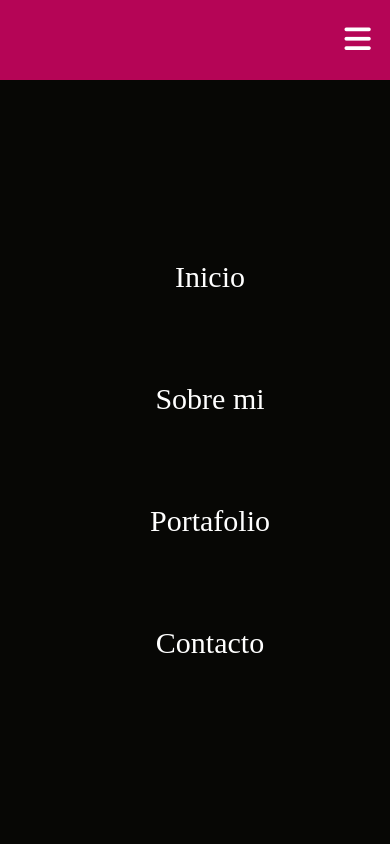
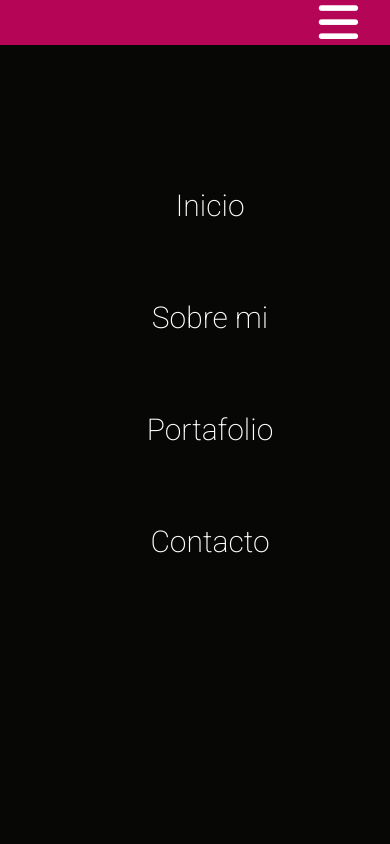
Before and after one commit to DevilsWillCry/GIT_PRATICE, a plain HTML site: page index.html in a window 390 px wide. Both pictures are taken after a click on the label 195 px from the left and 40 px from the top of the page. Shown: the top 844 px of the page. Drawn offline with Linux system fonts and the light colour scheme.

Commit message:
Sección de About Me, revisar responsive

```diff
--- a/index.html
+++ b/index.html
@@ -11,26 +11,57 @@
 <body>
     <div class="Container-Nav">
         <h1 class="Tittle-Main">DevFolio</h1>
+        <input type="checkbox" id="check" class="check-toggle">
+        <label for="check" class="checkbtn">
+            <i id="Nav-Bar" class="fa-solid fa-bars"></i>
+        </label>
         <nav class="Nav-Main">
             <ul class="Lists">
-                <li ><a class="Home-A" href="#Section-Main">Inicio</a></li>
-                <li><a href="#">Sobre mi</a></li>
-                <li><a href="#">Portafolio</a></li>
-                <li><a href="#">Contacto</a></li>
+                    <li><a href="#Section-Main">Inicio</a></li>
+                    <li><a href="#Section-AboutMe">Sobre mi</a></li>
+                    <li><a href="#Portafolio">Portafolio</a></li>
+                    <li><a href="#Contacto">Contacto</a></li>
             </ul>
         </nav>
-        <div class="bar-icon">
-            <input type="checkbox" id="check">
-            <label for="check" class="checkbtn">
-                <i id="Nav-Bar" class="fa-solid fa-bars"></i>
-            </label>
-        </div>
     </div>
-    <section id="Section-Main">
+    <section id="Section-Main" class="scroll-section">
         <h1 class="My-Tittle">Soy Miguel Angel, <span>Desarrollador Web</span></h1>
         <img src="img/FotoHojadeVida.png" alt="Imagen de perfil" class="Img-Main">
     </section>
-    <section id="Section-AboutMe"></section>
+    <section id="Section-AboutMe">
+        <div class="Container-AboutMe">
+            <div class="Img-AboutMe">
+                <img src="img/IMG_MAIN.png" alt="Foto Miguel Angel mirando de frente">
+            </div>
+            <div class="About-Me">
+                <h2>Sobre mi</h2>
+                <p>
+                    Soy una persona a la que le gusta la programación y adquirir
+                    nuevos conocimientos constantemente. Espero aprender HTML y CSS de forma natural para enfrentar nuevos retos.
+                </p>
+                <ul>
+                    <li>Estudio de Ingeniería Electrónica</li>
+                    <li>Decimo semestre egresado en Tecnología en Automatización Industrial</li>
+                    <li>Fuerte enfoque en programación y desarrollo de software</li>
+                </ul>
+            </div>
+        </div>
+    </section>
+    <section id="Portafolio"></section>
+    <section id="Contacto"></section>
+
+    <script>
+        // Seleccionamos todos los enlaces de la barra de navegación
+        const navLinks = document.querySelectorAll('.Nav-Main a');
+        console.log(navLinks);
+        // Añadimos un evento a cada enlace
+        navLinks.forEach(link => {
+            link.addEventListener('click', () => {
+                // Desmarcar el checkbox para cerrar el menú
+                document.getElementById('check').checked = false;
+            });
+        });
+    </script>
 
 </body>
 </html>
--- a/styles.css
+++ b/styles.css
@@ -1,10 +1,19 @@
-body{
+body {
     background-color: #070707;
     margin: 0;
     padding: 0;
 }
 
-.Container-Nav{
+html {
+    scroll-behavior: smooth;
+}
+
+
+* {
+    font-family: 'Roboto', sans-serif;
+}
+
+.Container-Nav {
     color: #ffffff;
     position: fixed;
     background-color: #000000;
@@ -15,222 +24,251 @@ body{
     justify-content: space-between;
 }
 
-
-
-.checkbtn{
-    float:right;
+.checkbtn {
+    float: right;
     line-height: 80px;
     font-size: 25px;
     cursor: pointer;
     display: none;
 }
 
-#check{
+#check {
     display: none;
 }
 
-
-.Nav-Main{
-    align-content:center;
+.Nav-Main {
+    align-content: center;
     margin-right: 5vh;
 }
-.Lists li{
+
+.Lists li {
     display: inline-flex;
 }
 
-.Lists li a{
+.Lists li a {
     text-decoration: none;
     color: white;
     margin-left: 30px;
-    font-size: 18PX;
-}
-/*
-.Lists li .Home-A{
-    background-color: #a81717f3;
-}
-*/
-.Lists li a {
-    text-decoration: none;
-    color: white;
-    padding: 3px 0;
-    position: relative;
-    display: inline-block;
+    font-size: 18px;
     border-bottom: 2px solid transparent; /* Mantén el borde inicial transparente */
     transition: border-color 0.3s ease-in-out; /* Aplica la transición solo al color del borde */
 }
 
 .Lists li a:hover {
-    border-color: white; /* Cambia solo el color del borde al pasar el mouse */
+    border-color: white;
 }
 
-.Tittle-Main{
+.Tittle-Main {
     margin-left: 35px;
 }
 
-#Section-Main{
+#Section-Main {
     background-color: #070707;
-    height: 500PX;
+    height: 100vh;
     color: #ffffff;
-    display: flex; /* --> Convierte el contenido en un contenedor flex */
-    flex-direction:row; /* --> Alinea los elementos de arriba a abajo */
+    display: flex;
+    flex-direction: row;
     justify-content: space-around;
-    align-items: center; /* --> Centro horizontalmente el contenido */
-    text-align: center; /* --> Alinea el texto en el centro */
+    align-items: center;
+    text-align: center;
+}
+
+#Section-AboutMe {
+    display: flex;
+    justify-content: center;
+    align-items: center;
+    background-color: #ffffff;
+    height: 100vh;
 
 }
 
-.My-Tittle{
+.Container-AboutMe{
     display: flex;
-    width: 320px;
+    flex-direction: row;
+    padding: 30px;
+    width: 70%;
+    height: 70%;
+    box-shadow: 0 8px 10px 10px #0000001a;
+}
+
+.Img-AboutMe{
+    display: block;
+    text-align: center;
+    background-color: #b50556;
+    width:65%;
+    height: 70%;
+    margin-right: 30px;
+}
+
+.Img-AboutMe img{
+    max-width: 100%;
+    height: 100%;
+    object-fit: cover;
+}
+
+#Portafolio{
+    background-color: red;
+    height: 500px;
+}
+
+
+.My-Tittle {
+    display: flex;
+    width: 350px;
     height: auto;
     font-size: 40px;
     font-weight: bold;
     margin-bottom: 50px;
     justify-content: center;
-    flex-direction:column;
+    flex-direction: column;
     text-align: center;
-
 }
 
-span{
+span {
     display: inline-block;
     color: #b50556;
     white-space: nowrap;
     border-right: 3px solid;
-    margin-left: 3px;
-    width: 17ch;
+    margin-left: 11px;
+    width: 14ch;
     overflow: hidden;
-    animation: typing 3s steps(15) infinite, blink .5s infinite step-end alternate;
+    animation: typing 3s steps(14) infinite, blink .5s infinite step-end alternate;
 }
 
-@keyframes typing{
-    0%, 10%, 100%{
+@keyframes typing {
+    0%, 10%, 100% {
         width: 0;
     }
-    70%, 90%{
-        width: 16.2ch;
+    70%, 90% {
+        width: 14.45ch;
     }
 }
 
-@keyframes blink{
-    50% {border-color: transparent;}
+@keyframes blink {
+    50% { border-color: transparent; }
 }
 
-@keyframes erase {
-    0%, 50% {
-        width: 17ch;
-    }
-    100% {
-        width: 0;
-    }
-}
-.Img-Main{
-    width: 300px;
+.Img-Main {
+    width: 290px;
     height: auto;
     border-radius: 45%;
     margin-top: 50px;
-    margin-right: 100PX;
+    margin-right: 100px;
     object-fit: cover;
 }
 
 .Img-Main:hover {
-    transform: scale(1.1);
-    transition: transform 0.3s ease-in-out;
-    box-shadow: 0px 0px 10px #fffefef6;
+    transform: scale(1.01);
+    transition: transform 0.2s ease-in-out;
+    box-shadow: 0px 0px 10px #414141f6;
 }
 
 
-#Section-AboutMe{
-    background-color: aquamarine;
-    height: 500px;
-}
-
-.bar-icon{
+.bar-icon {
     display: none;
 }
 
 @media (max-width: 768px) {
-    .Tittle-Main{
+    .Tittle-Main {
         display: none;
     }
-    #Section-Main{
+
+    #Section-Main {
         flex-direction: column;
         align-items: center;
         justify-content: center;
     }
-    .My-Tittle{
+
+    .About-Me{
+        height: 80%;
+    }
+
+
+    .My-Tittle {
         width: auto;
         height: auto;
     }
 
-    .Img-Main{
+    .Img-Main {
         display: none;
     }
-    .My-Tittle{
+
+    .My-Tittle {
         align-items: center;
         text-align: center;
         margin: 0;
     }
-    .bar-icon{
-        display: block;
-        width: 100%;
-        height: 100vh;
-        top: 80px;
-        left: 0;
-        text-align: end;
-        background: #070705;
-    }
 
-    .checkbtn{
+    .checkbtn {
         display: block;
         position: fixed;
         top: 0;
         right: 0;
         cursor: pointer;
-        font-size: 30px;
+        background-color: #b50556;
+        font-size: 45px;
         width: 100%;
-        background-color: #b50556;
+
     }
 
-    #Nav-Bar{
-        margin-right: 1.2rem;
+    #Nav-Bar {
+        display: flex;
+        justify-content: end;
+        margin-right: 2rem;
     }
 
-    .Nav-Main{
-        position: fixed;
-        width: 100%;
-        height: 30vh;
-    }
-    .Nav-Main ul{
+    .Nav-Main {
         position: fixed;
         width: 100%;
         height: 100vh;
-        padding: 0;
-        margin-top: 50px;
+        top: 45px;
+        left: -100%;
         text-align: center;
-        align-items: center;
+        background: #070705;
+        transition: all .5s;
     }
 
-    .Nav-Main ul li{
-        display: block;
-        margin-top: 80px;
+    .Lists {
+        display: flex;
+        flex-direction: column;
+        justify-content:center;
+        align-items: center;
         text-align: center;
+        list-style-type: none;
+        padding: 0;
+        margin-bottom: 250px;
     }
-    .Nav-Main ul li a{
+
+    .Lists li {
+        margin-top: 50px;
+    }
+
+    .Lists li a {
         font-size: 30px;
     }
 
-    span{
-        width: 16.2ch;
-        animation: typing 3s steps(15), blink .5s infinite step-end alternate;
+    #check:checked ~ .Nav-Main {
+        left: 0;
     }
-    @keyframes typing{
-        from{
-            width: 0;
-        }
-        to{
-            width: 16ch;
-        }
+
+    #check:checked ~ .Nav-Main .Lists li a {
+        background-color: transparent;
+        transition: background-color 0.3s;
+    }
+
+    /* Al hacer clic en un enlace, ocultar el menú desmarcando el checkbox */
+    .Nav-Main a {
+        display: block;
+        text-align: center;
+        line-height: 60px;
+    }
+
+    #check:checked ~ .Nav-Main .Lists li a:active ~ #check {
+        display: none;
+    }
+
+    #check:not(:checked) ~ .Nav-Main ul {
+        display: none;
     }
 
 }
```
